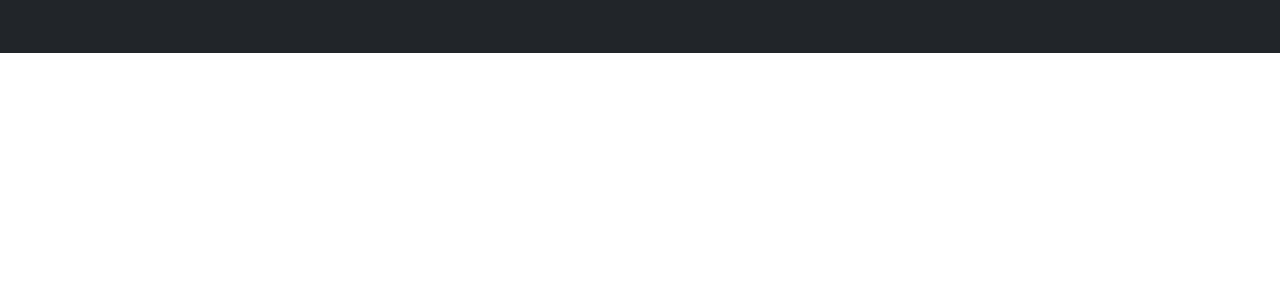
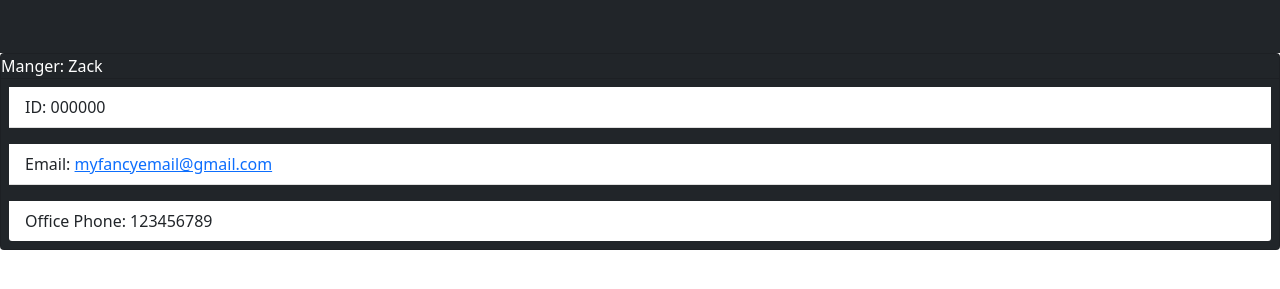
Before and after one commit to Zanderson91/Team-Profile-Generator, a website: page dist/index.html in a window 1280 px wide. Shown: the part 93-382 px from the top of the page. Drawn offline with nearby package versions, Linux system fonts and the light colour scheme.

Commit message:
Added nav class and card for manager class

```diff
--- a/dist/index.html
+++ b/dist/index.html
@@ -10,6 +10,7 @@
             integrity="sha384-+0n0xVW2eSR5OomGNYDnhzAbDsOXxcvSN1TPprVMTNDbiYZCxYbOOl7+AMvyTG2x"
             crossorigin="anonymous"
             />
+        <link rel="stylesheet" href="./style.css" />
         <title>Team Profile Generator</title>
     </head>
     <body>
@@ -20,6 +21,18 @@
                 </div>
             </nav>
         </header>
+        <main>
+            <div class="card text-white bg-dark" style="width: 15 rem">
+                <div clas="card-header mt-3 mb-3">Manger: Zack</div>
+                <ul class="list-group list-group-flush">
+                    <li class="list-group-item m-2"> ID: 000000</li>
+                    <li class="list-group-item m-2">Email: <a
+                            href="mailto:myfancyemail@gmail.com">
+                            myfancyemail@gmail.com</a></li>
+                    <li class="list-group-item m-2">Office Phone: 123456789</li>
+                </ul>
+            </div>
 
-    </body>
-</html>
+
+        </body>
+    </html>
```
